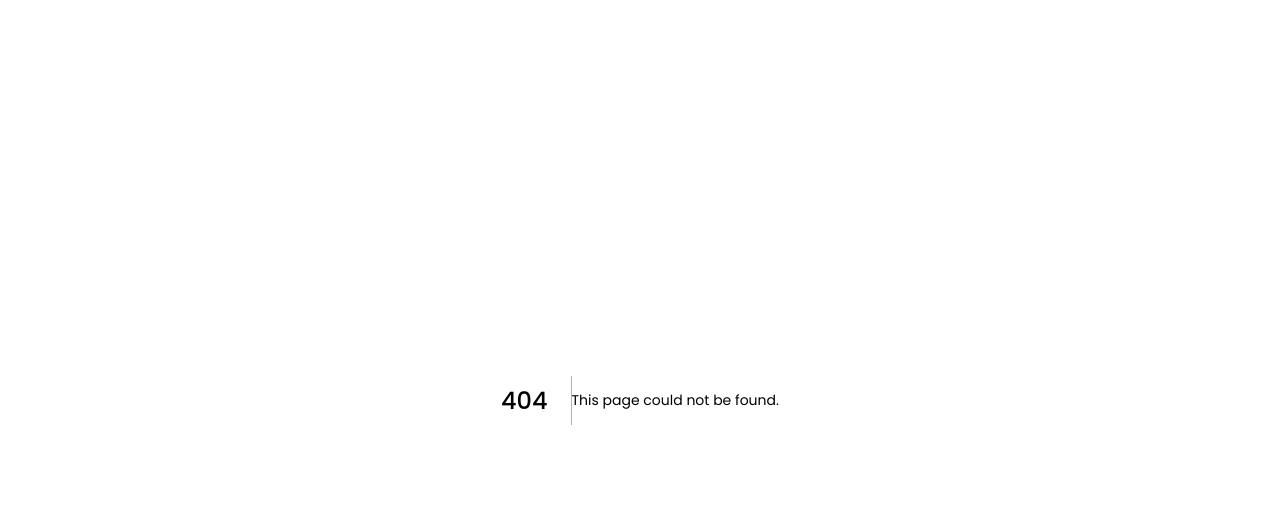
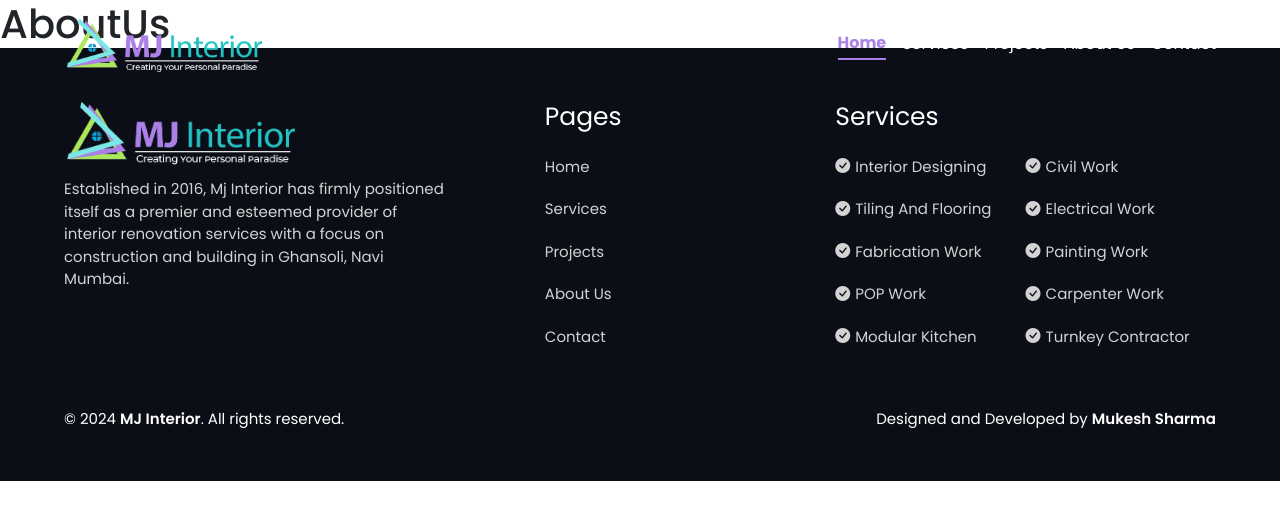
Before and after one commit to Mukesh-Sharma400/mj-interior, a Next.js app: page /aboutus in a window 1280 px wide. Before the commit this address had no page. Shown: the top 520 px of the page. Built offline with nearby package versions, Linux system fonts and the light colour scheme.

Commit message:
BaseLayout & Other Pages

```diff
--- /dev/null
+++ b/src/app/(root)/aboutus/page.js
@@ -0,0 +1,12 @@
+"use client";
+
+import styled from "styled-components";
+import BaseLayout from "@/app/components/BaseLayout";
+
+export default function AboutUs() {
+  return (
+    <BaseLayout>
+      <h1>AboutUs</h1>
+    </BaseLayout>
+  );
+}
--- /dev/null
+++ b/src/app/components/BaseLayout.js
@@ -0,0 +1,21 @@
+"use client";
+
+import { Header } from "./Header";
+import { Footer } from "./Footer";
+import styled from "styled-components";
+
+export default function BaseLayout({ children }) {
+  return (
+    <DisplayWrapper>
+      <Header />
+      {children}
+      <Footer />
+    </DisplayWrapper>
+  );
+}
+
+const DisplayWrapper = styled.div`
+  max-width: 1440px;
+  margin: 0 auto;
+  transition: all 0.5s ease-in-out;
+`;
--- a/src/app/components/Footer.js
+++ b/src/app/components/Footer.js
@@ -1,3 +1,4 @@
+import Link from "next/link";
 import Image from "next/image";
 import styled from "styled-components";
 import logo from "../../../public/assets/logo.png";
@@ -17,11 +18,11 @@ export const Footer = () => {
         <Column2>
           <SectionHeading>Pages</SectionHeading>
           <PagesWrapper>
-            <Page>Home</Page>
-            <Page>Services</Page>
-            <Page>Projects</Page>
-            <Page>About Us</Page>
-            <Page>Contact</Page>
+            <Page href="/">Home</Page>
+            <Page href="/services">Services</Page>
+            <Page href="/projects">Projects</Page>
+            <Page href="/aboutus">About Us</Page>
+            <Page href="/contact">Contact</Page>
           </PagesWrapper>
         </Column2>
         <Column3>
@@ -175,14 +176,19 @@ const PagesWrapper = styled.div`
   transition: all 0.5s ease-in-out;
 `;
 
-const Page = styled.div`
+const Page = styled(Link)`
   width: 100%;
   font-size: 15px;
   display: flex;
   gap: 5px;
   padding: 10px 0px;
   color: lightgrey;
+  text-decoration: none;
   transition: all 0.5s ease-in-out;
+
+  &:hover {
+    color: #23c3c4;
+  }
 
   @media (max-width: 768px) {
     font-size: 13px;
--- a/src/app/components/Header.js
+++ b/src/app/components/Header.js
@@ -32,16 +32,16 @@ export const Header = () => {
           <Route className="active" href="/" scrolled={scrolled}>
             Home
           </Route>
-          <Route href="/" scrolled={scrolled}>
+          <Route href="/services" scrolled={scrolled}>
             Services
           </Route>
-          <Route href="/" scrolled={scrolled}>
+          <Route href="/projects" scrolled={scrolled}>
             Projects
           </Route>
-          <Route href="/" scrolled={scrolled}>
+          <Route href="/aboutus" scrolled={scrolled}>
             About Us
           </Route>
-          <Route href="/" scrolled={scrolled}>
+          <Route href="/contact" scrolled={scrolled}>
             Contact
           </Route>
         </RoutesWrapper>
--- a/src/app/components/SideMenu.js
+++ b/src/app/components/SideMenu.js
@@ -35,10 +35,10 @@ export const SideMenu = ({ sideMenuOpened, setSideMenuOpened }) => {
         <Route className="active" href="/">
           Home
         </Route>
-        <Route href="/">Services</Route>
-        <Route href="/">Projects</Route>
-        <Route href="/">About Us</Route>
-        <Route href="/">Contact</Route>
+        <Route href="/services">Services</Route>
+        <Route href="/projects">Projects</Route>
+        <Route href="/aboutus">About Us</Route>
+        <Route href="/contact">Contact</Route>
       </RoutesWrapper>
     </DisplayWrapper>
   );
```
Also changed, not shown: src/app/(root)/contact/page.js (added, +12 -0 lines), src/app/(root)/page.js (+3 -13 lines), src/app/(root)/projects/page.js (added, +12 -0 lines), src/app/(root)/services/page.js (added, +12 -0 lines).
